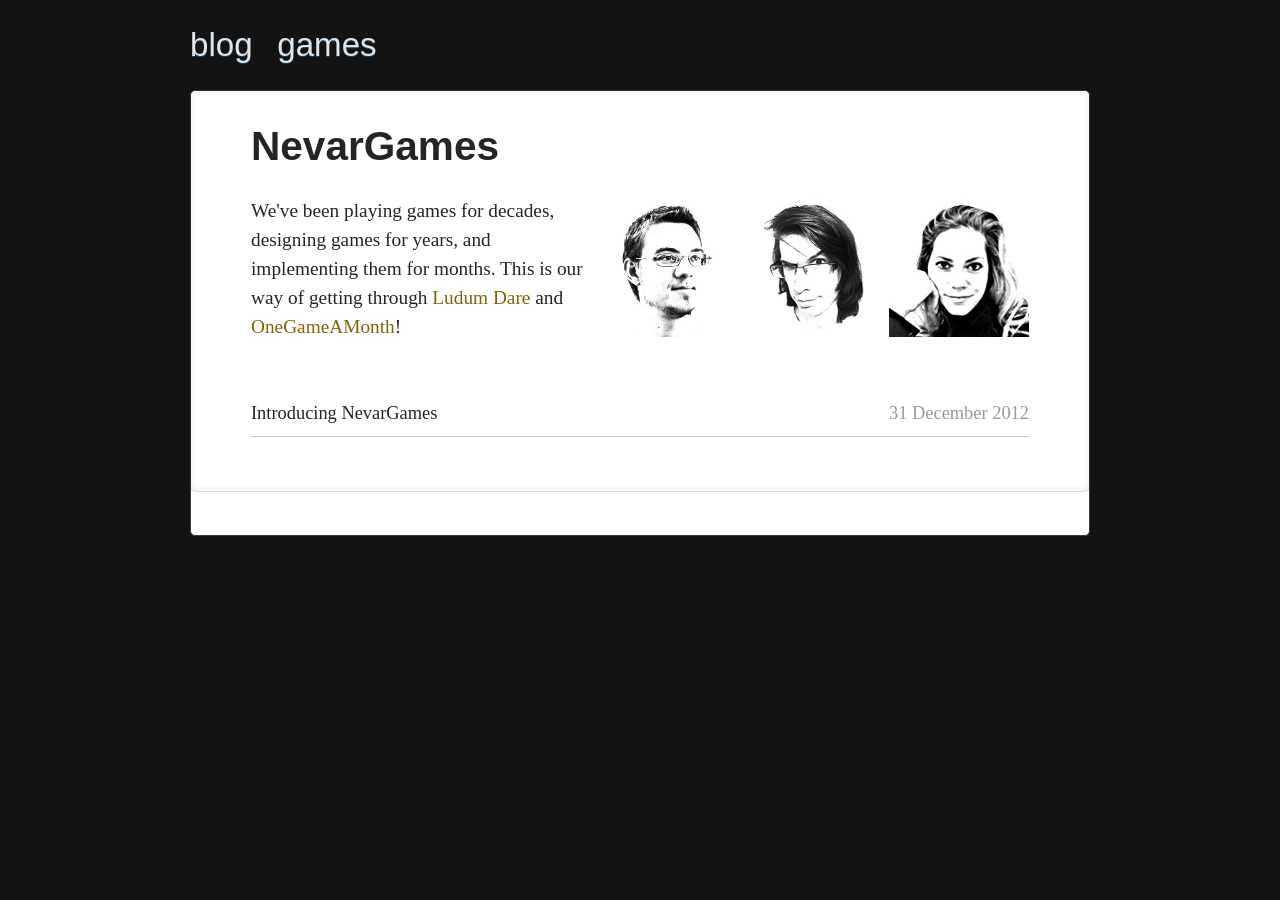
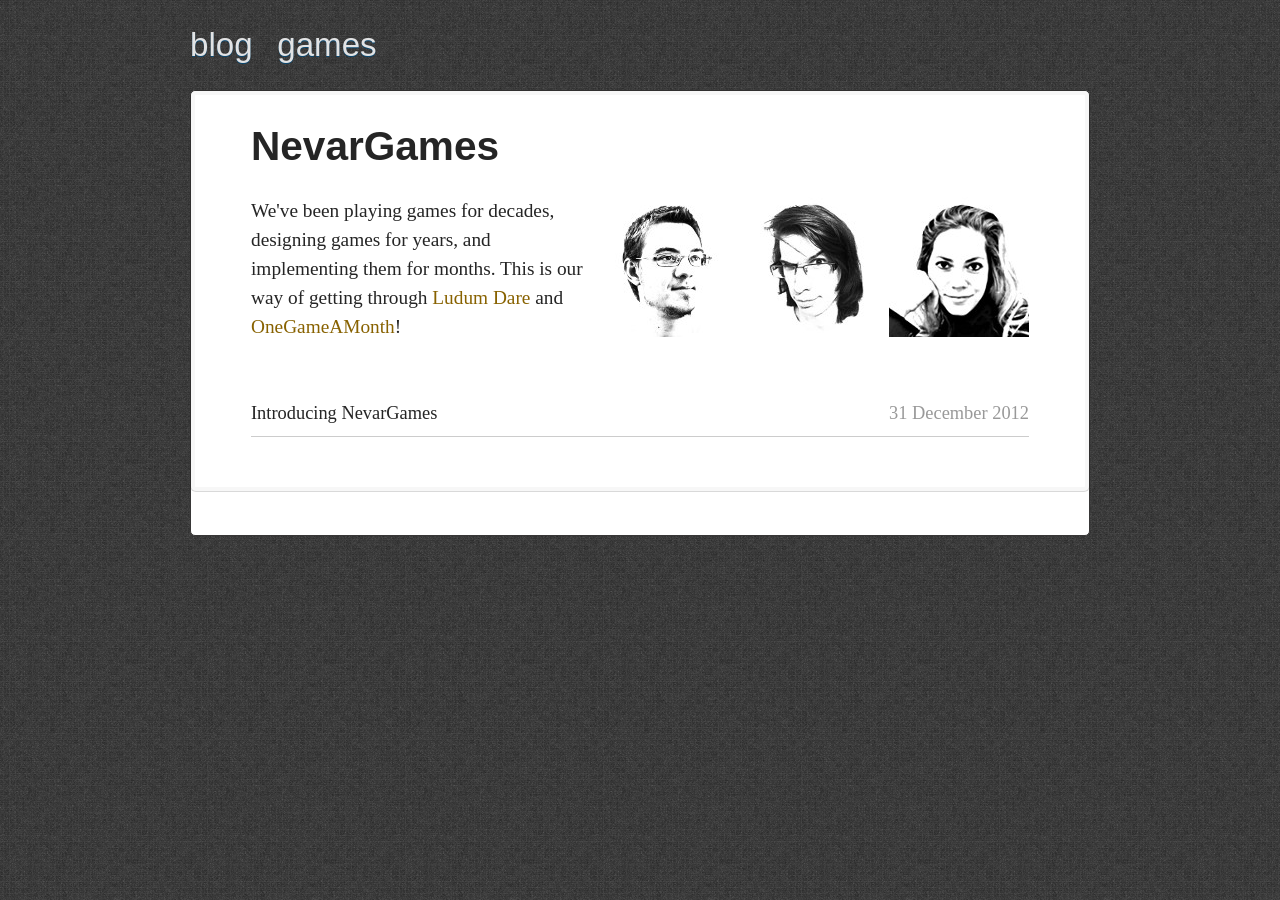
Before and after one commit to fasterthanlime/nevargames.com, a Jekyll site: the page built from index.html, in a window 1280 px wide. Built offline with Jekyll 4.4.1, drawn with Linux system fonts in a browser that asks for light colours; some web fonts are replaced; Markdown is read by kramdown in place of the engine named in the settings; the list of posts is cut into pages by our own code.

Commit message:
Woops, overdue committing that

```diff
--- a/_layouts/default.html
+++ b/_layouts/default.html
@@ -14,7 +14,7 @@
     <link rel="alternate feed" type="application/rss+xml" href="/blog/feed.xml"/>
 
     <link rel="stylesheet" href="css/normalize.css" media="all" />
-    <link rel="stylesheet" href="css/style.css?v61" media="screen, projection" />
+    <link rel="stylesheet" href="css/style.css?v62" media="screen, projection" />
     <link rel="stylesheet" href="css/pygments.css" media="all" />
     {% for stylesheet in page.stylesheets %}
     <link rel="stylesheet" href="{{ stylesheet }}" media="screen, projection" />
--- a/css/style.css
+++ b/css/style.css
@@ -5,7 +5,7 @@
 .white-bg{text-shadow:none;color:#252525;box-shadow:0 0 0 4px rgba(0,0,0,0.03) inset,0 0 0 1px rgba(0,0,0,0.15);position:relative;padding:5px 60px; background-image: url('/img/bg.png?v4'); background-repeat: no-repeat; background-position: 480px 30px; }
 *{box-sizing:border-box}
 html{min-height:100%;overflow-y:auto}
-body{font-size:1.15em;font-family:Donegal One,serif;background-color: #141313; color:#E2E3E4;text-shadow:0 1px #0B4870;}
+body{font-size:1.15em;font-family:Donegal One,serif;background-color: #141313; color:#E2E3E4;text-shadow:0 1px #0B4870;background-image: url('/img/wild_oliva.png')}
 a{text-decoration:none;color:inherit;}
 a:hover{color:black}
 #post,#posts{min-height: 400px; border-radius: 5px 5px 5px 5px;}
```
Also changed, not shown: img/wild_oliva.png (added).
